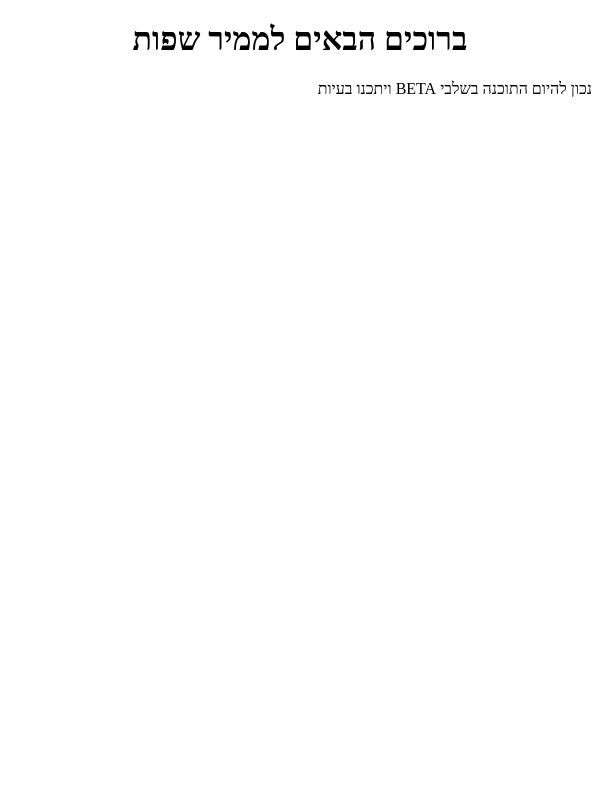
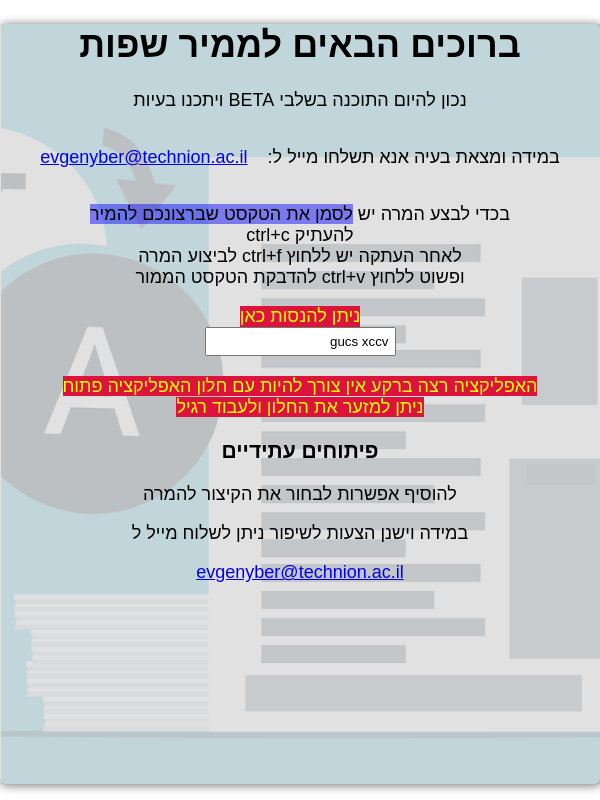
Before and after one commit to jayber-dev/lang-converter, an Electron app: page index.html in a window 600 px wide. Drawn offline with Linux system fonts and the light colour scheme.

Commit message:
working windows app

```diff
--- a/index.html
+++ b/index.html
@@ -1,18 +1,104 @@
 <!DOCTYPE html>
 <html lang="en">
+
 <head>
-    <meta charset="UTF-8">
-    <meta name="viewport" content="width=device-width, initial-scale=1.0">
+    <meta charset="UTF-8" />
+    <meta name="viewport" content="width=device-width, initial-scale=1.0" />
+    <link rel="shortcut icon" href="./favicon3.ico" type="image/x-icon">
     <title>ממיר שפות</title>
 </head>
 <style>
     body {
-        direction:rtl;
+        margin: 0px;
+        direction: rtl;
+        font-family: Arial, Helvetica, sans-serif;
+    }
+
+    .background-image {
+        position: absolute;
+        height: 95vh;
+        width: 99.9vw;
+        background-image: url(./translate-6089103_1280.png);
+        background-position: center;
+        background-size: cover;
+        opacity: 0.3;
+    }
+
+    .report {
+        display: flex;
+        text-decoration: double;
+        align-items: center;
+        gap: 20px;
+
+        justify-content: center;
+    }
+
+    .main {
+        box-shadow: 1px 1px 10px 1px grey;
+        background-color: rgba(128, 128, 128, 0.24);
+        opacity: 1;
+        isolation: isolate;
+        text-align: center;
+        font-size: 18px;
+        border-radius: 6px;
+        height: 95vh;
+    }
+    .try-it {
+        display: flex;
+        flex-direction: column;
+        justify-content: center;
+        align-items: center;
+        margin-bottom: 20px;
+    }
+    .try-it input {
+        padding:5px;
+    }
+    .try-it label {
+        background-color: crimson;
+        color:yellow;
     }
 </style>
+
 <body>
-    <h1 style="text-align: center;" id="hello">ברוכים הבאים לממיר שפות</h1>
-    <p>נכון להיום התוכנה בשלבי BETA ויתכנו בעיות</p>
+    <div class="background-image"></div>
+    <div class="main">
+        <div>
+            <h1 style="text-align: center" id="hello">ברוכים הבאים לממיר שפות</h1>
+            <p>נכון להיום התוכנה בשלבי BETA ויתכנו בעיות</p>
+            <div class="report">
+                <p>במידה ומצאת בעיה אנא תשלחו מייל ל:</p>
+                <a href="mailto:evgenyber@technion.ac.il">evgenyber@technion.ac.il</a>
+            </div>
+            <p>
+                בכדי לבצע המרה יש
+                <span style="background-color:rgba(0, 0, 252, 0.459);"> לסמן את הטקסט שברצונכם להמיר </span>
+                <br>
+                להעתיק ctrl+c
+                <br>
+                לאחר העתקה יש ללחוץ ctrl+f לביצוע המרה
+                <br>
+                ופשוט ללחוץ ctrl+v להדבקת הטקסט הממור
+                <br>
+            <div class="try-it">
+                <label for="" >ניתן להנסות כאן</label>
+                <input type="text" value="gucs xccv">
+            </div>
+            <span style="color:yellow;background-color: crimson;">
+                האפליקציה רצה ברקע אין צורך להיות עם חלון האפליקציה פתוח
+                <br>
+                ניתן למזער את החלון ולעבוד רגיל
+            </span>
+            </p>
+
+        </div>
+        <div class="future-dewvelopment">
+            <h3>פיתוחים עתידיים</h3>
+            <p>להוסיף אפשרות לבחור את הקיצור להמרה</p>
+            <p>במידה וישנן הצעות לשיפור ניתן לשלוח מייל ל</p>
+            <a href="mailto:evgenyber@technion.ac.il">evgenyber@technion.ac.il</a>
+        </div>
+    </div>
     <script src="./renderer.js"></script>
 </body>
+
 </html>
--- a/renderer.js
+++ b/renderer.js
@@ -2,4 +2,5 @@ const elem = document.querySelector("#hello")
 console.log(elem)
 elem.addEventListener('click', (e) => {
     console.log(e)
+    elem.style.color = "red"
 })
```
Also changed, not shown: forge.config.js (added, +30 -0 lines), keys-layout/engKeys.js (+19 -2 lines), keys-layout/hebKeys.js (+30 -2 lines), main.js (+16 -10 lines), package.json (+13 -2 lines), favicon-processing.ico (added), favicon.ico (added), favicon3.ico (added), translate-6089103_1280.png (added), 2 other files.
